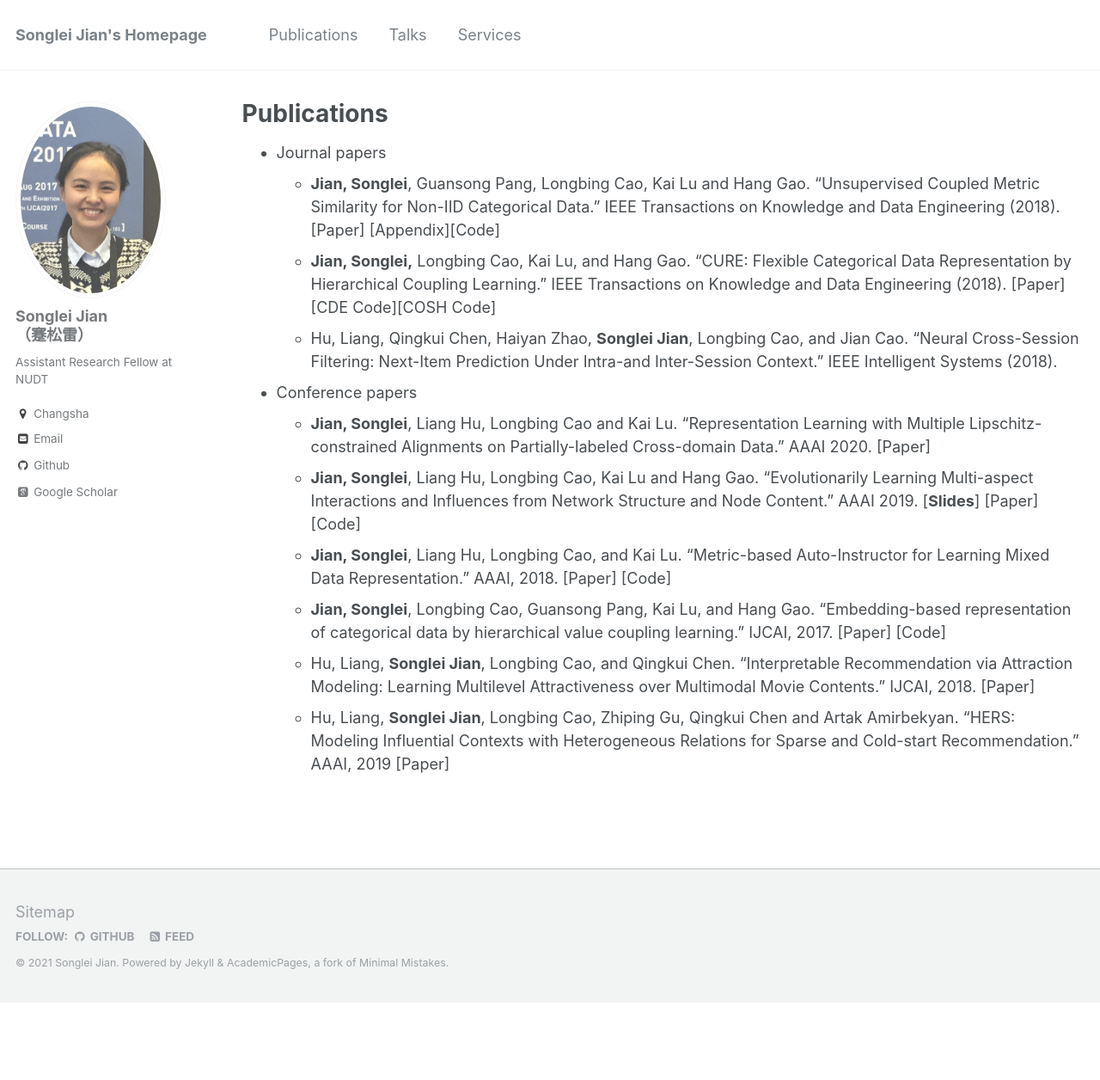
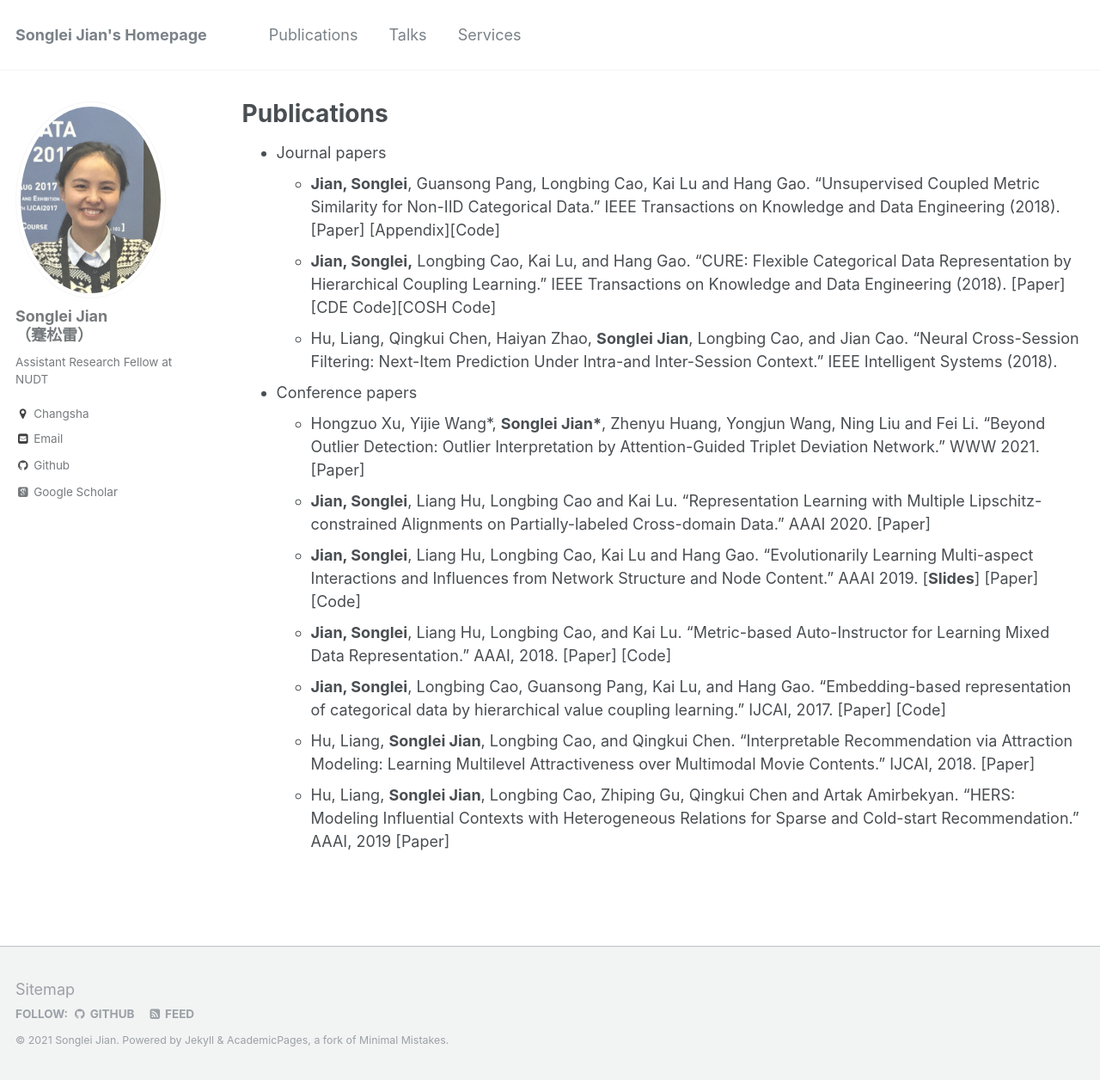
Before and after one commit to jiansonglei/jiansonglei.github.io, a Jekyll site: the page built from _pages/publications.md, in a window 1280 px wide and 1256 px high. Shown: the whole window at 86% size. Built offline with Jekyll 4.4.1, drawn with Linux system fonts in a browser that asks for light colours; some web fonts are replaced; a script that is not in the unit is left out.

Commit message:
update WWW file

```diff
--- a/_pages/publications.md
+++ b/_pages/publications.md
@@ -16,6 +16,7 @@ author_profile: true
   * Hu, Liang, Qingkui Chen, Haiyan Zhao, **Songlei Jian**, Longbing Cao, and Jian Cao. "Neural Cross-Session Filtering: Next-Item Prediction Under Intra-and Inter-Session Context." IEEE Intelligent Systems (2018).
 
 * Conference papers
+  * Hongzuo Xu,  Yijie Wang\*, **Songlei Jian\***, Zhenyu Huang, Yongjun Wang,  Ning Liu and Fei Li. "Beyond Outlier Detection: Outlier Interpretation  by Attention-Guided Triplet Deviation Network." WWW 2021. [[Paper]](http://jiansonglei.github.io/files/21WWW.pdf)
   * **Jian, Songlei**, Liang Hu, Longbing Cao and Kai Lu. "Representation Learning with Multiple Lipschitz-constrained Alignments on Partially-labeled Cross-domain Data." AAAI 2020. [[Paper]](http://jiansonglei.github.io/files/20AAAI_MULAN.pdf)
   * **Jian, Songlei**, Liang Hu, Longbing Cao, Kai Lu and Hang Gao. "Evolutionarily Learning Multi-aspect Interactions and Influences from Network Structure and Node Content." AAAI 2019. [[**Slides**]](http://jiansonglei.github.io/files/AAAI19slides.pptx) [[Paper]](http://jiansonglei.github.io/files/19AAAI_MAIECS.pdf) [[Code]](https://github.com/jiansonglei/MAI-ECS)
   * **Jian, Songlei**, Liang Hu, Longbing Cao, and Kai Lu. "Metric-based Auto-Instructor for Learning Mixed Data Representation." AAAI, 2018. [[Paper]](http://jiansonglei.github.io/files/18AAAI_MAI.pdf) [[Code]](https://github.com/jiansonglei/MAI)
```
Also changed, not shown: 1 other file.
